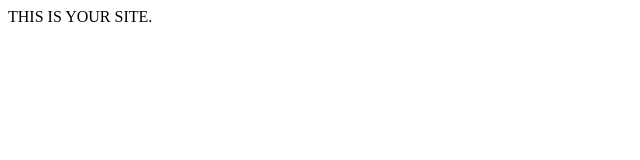
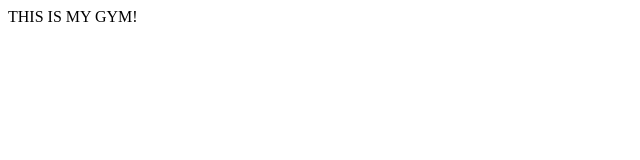
Before and after one commit to Yashiandr/nikolay-edu, a website: page index.html in a window 1280 px wide. Shown: the full height of the page, 0-640 px from the left. Drawn offline with Linux system fonts and the light colour scheme.

Commit message:
THIS IS MY GYM!

```diff
--- a/index.html
+++ b/index.html
@@ -11,7 +11,7 @@
     </head>
 
     <body>
-        THIS IS YOUR SITE.
+        THIS IS MY GYM!
     </body>
 
 </html>
```
